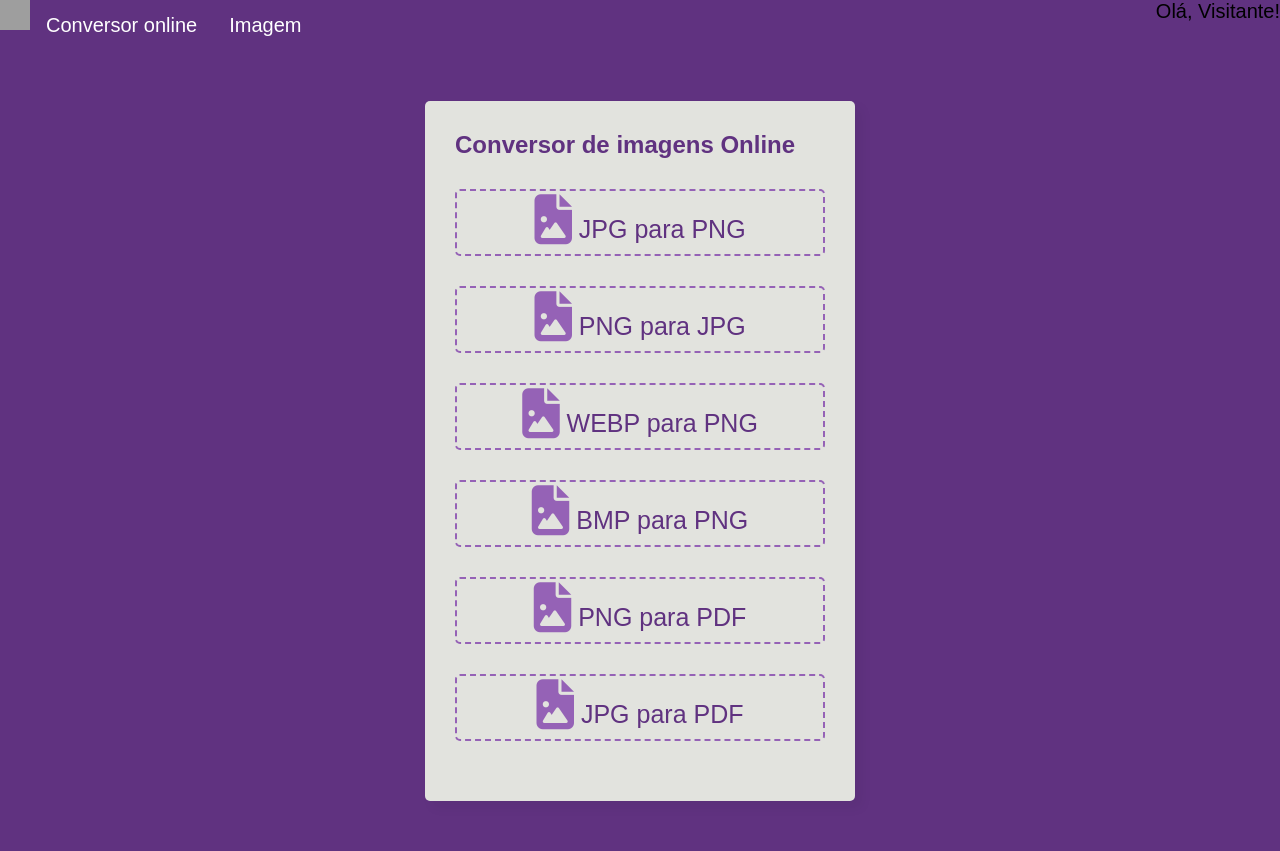
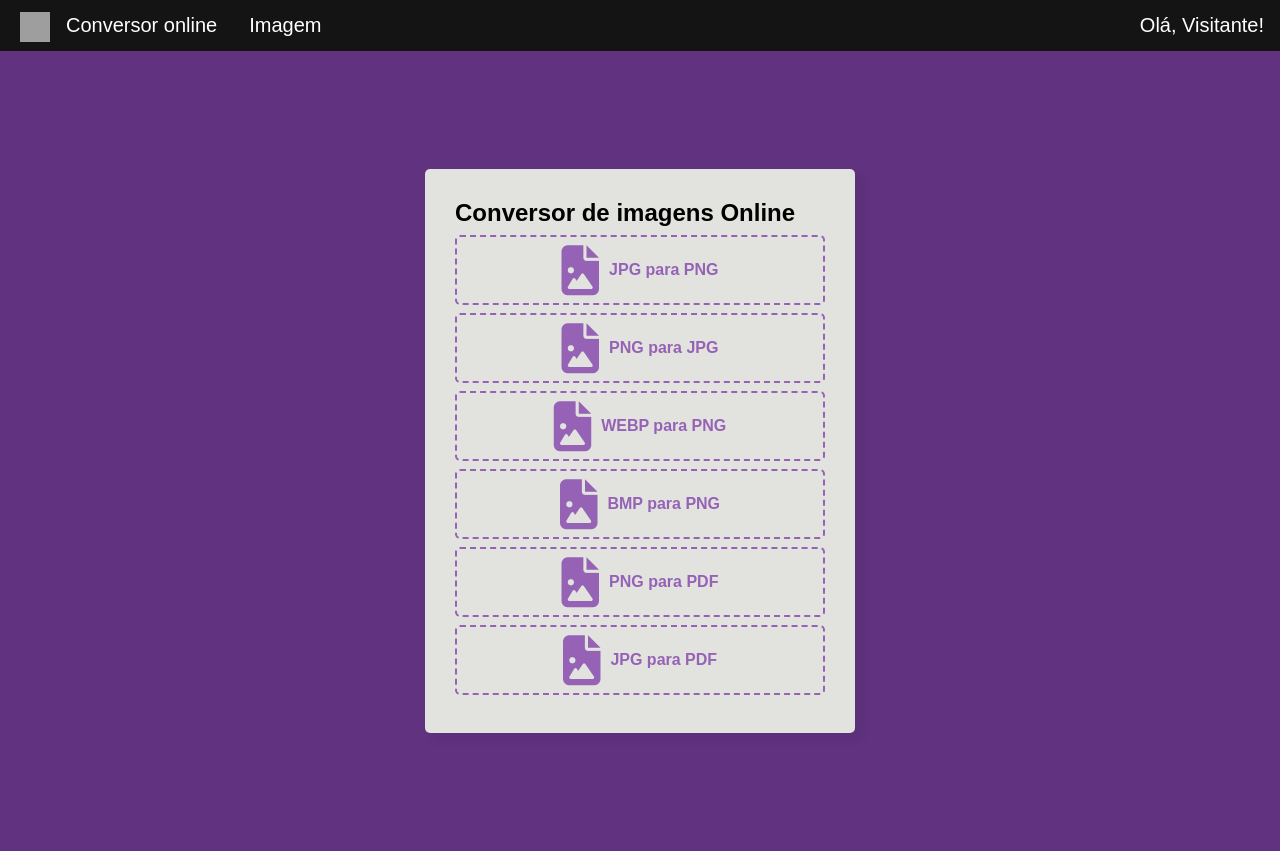
Before and after one commit to trabalhosfenix/Conversor-de-imagens, a Flask app: page / in a window 1280 px wide. Run offline with Flask 3, Linux system fonts and the light colour scheme; grey boxes are pictures that could not be loaded.

Commit message:
coreções do layout

```diff
--- a/static/style.css
+++ b/static/style.css
@@ -3,6 +3,7 @@
   padding: 0;
   box-sizing: border-box;
   font-family: sans-serif;
+  text-decoration: none;
 }
 
 .logo {
@@ -51,17 +52,36 @@ main {
   border: 2px dashed #9562b6;
 
 }
+a.file-input {
+  display: flex;
+  line-height: 50px;
+  gap: 10px;
+  font-weight: 600;
+  color: #9562b6;
+}
 
-#select-area :where(i, p) {
+.select-area.home :where(i, p), #select-area :where(i, p) {
   color: #9562b6;
   font-weight: bold;
 }
 
-#select-area i {
+.container i, #select-area i {
   font-size: 50px;
 }
 
-#select-area p {
+.select-area.home {
+  height: 70px;
+  display: flex;
+  cursor: pointer;
+  margin: 8px 0;
+  align-items: center;
+  justify-content: center;
+  flex-direction: column;
+  border-radius: 5px;
+  border: 2px dashed #9562b6;
+}
+
+.container p, #select-area p {
   margin-top: 15px;
   font-size: 16px;
 }
--- a/templates/index.html
+++ b/templates/index.html
@@ -8,190 +8,10 @@
     <title>Conversor</title>
     <link rel="stylesheet" href="https://cdnjs.cloudflare.com/ajax/libs/font-awesome/6.2.1/css/all.min.css">
     <style>
-        * {
-            margin: 0;
-            padding: 0;
-            box-sizing: border-box;
-            font-family: sans-serif;
-        }
 
-        main {
-            display: flex;
-            align-items: center;
-            justify-content: center;
-            min-height: 100vh;
-            background: #603280;
-        }
+    </style>
 
-        ::selection {
-            color: white;
-            background: #9562b6;
-
-        }
-
-        .container {
-            width: 430px;
-            background: #E2E3DE;
-            border-radius: 5px;
-            padding: 30px;
-            box-shadow: 7px 7px 12px rgba(0, 0, 0, 0.05);
-
-        }
-
-        .container header {
-            color: #603280;
-            font-size: 27px;
-            font-weight: 600;
-            text-align: center;
-        }
-
-        .container #select-area {
-            height: 67px;
-            display: flex;
-            cursor: pointer;
-            margin: 30px 0;
-            align-items: center;
-            justify-content: center;
-            flex-direction: column;
-            border-radius: 5px;
-            border: 2px dashed #9562b6;
-
-
-        }
-
-        #select-area :where(i, p) {
-            color: #9562b6;
-            font-weight: bold;
-        }
-
-        #select-area i {
-            font-size: 50px;
-        }
-
-        #select-area p {
-            margin-top: 15px;
-            font-size: 16px;
-        }
-
-        #select-area a {
-            color: #603280;
-            font-size: 25px;
-            text-decoration: none;
-            padding-bottom: 7px;
-        }
-
-        .container h2 {
-            color: #603280;
-
-        }
-
-        ul {
-            list-style-type: none;
-            margin: 0;
-            padding: 0;
-            overflow: hidden;
-            background-color: #603280;
-        }
-
-        li {
-            float: left;
-            font-size: 20px;
-        }
-
-        li a,
-        .dropbtn {
-            display: inline-block;
-            color: white;
-            text-align: center;
-            padding: 14px 16px;
-            text-decoration: none;
-        }
-
-        li a:hover,
-        .dropdown:hover .dropbtn {
-            background-color: #9562b6;
-        }
-
-        li.dropdown {
-            display: inline-block;
-        }
-
-        .dropdown-content {
-            display: none;
-            position: absolute;
-            background-color: #f9f9f9;
-            min-width: 160px;
-            box-shadow: 0px 8px 16px 0px rgba(0, 0, 0, 0.2);
-            z-index: 1;
-        }
-
-        .dropdown-content a {
-            color: black;
-            padding: 12px 16px;
-            text-decoration: none;
-            display: block;
-            text-align: left;
-        }
-
-        .dropdown-content a:hover {
-            background-color: #f1f1f1;
-        }
-
-        .dropdown:hover .dropdown-content {
-            display: block;
-        }
-
-
-
-
-
-
-
-
-
-        .text-div p {
-            padding-left: 50px;
-            padding-right: 50px;
-            padding-top: 5px;
-            padding-bottom: 5px;
-        }
-
-        .text-div h2 {
-            padding-left: 50px;
-            padding-right: 50px;
-            padding-top: 10px;
-            padding-bottom: 5px;
-            color: #603280;
-        }
-
-        .text-div a {
-            color: #603280;
-            font-size: 18px;
-            padding-left: 50px;
-            padding-right: 50px;
-        }
-
-
-        .footer {
-            padding-top: 10px;
-            background-color: #603280;
-            height: 55px;
-            text-align: center;
-        }
-
-        .footer a {
-            color: white;
-            text-decoration: none;
-
-            padding-right: 20px;
-        }
-
-        .footer p {
-            color: white;
-            padding-top: 5px;
-
-        }
-    </style>
+    <link rel="stylesheet" type="text/css" href="../static/style.css" />
 </head>
 
 <body>
--- a/templates/main_home.html
+++ b/templates/main_home.html
@@ -1,29 +1,29 @@
 <main>
     <div class="container">
         <h2>Conversor de imagens Online</h2>
-        <div id="select-area">
+        <div class="select-area home">
             <a href="/jpgtopng" class="file-input">
-                <i class="fas fa-file-image"></i> JPG para PNG</a>
+                <i class="fas fa-file-image"></i><span>JPG para PNG</span> </a>
         </div>
-        <div id="select-area">
+        <div class="select-area home">
             <a href="/pngtojpg" class="file-input">
-                <i class="fas fa-file-image"></i> PNG para JPG</a>
+                <i class="fas fa-file-image"></i><span> PNG para JPG</span></a>
         </div>
-        <div id="select-area">
+        <div class="select-area home">
             <a href="/webptopng" class="file-input">
                 <i class="fas fa-file-image"></i> WEBP para PNG</a>
         </div>
-        <div id="select-area">
+        <div class="select-area home">
             <a href="/bmptopng" class="file-input">
                 <i class="fas fa-file-image"></i> BMP para PNG</a>
         </div>
-        <div id="select-area">
+        <div class="select-area home">
 
             <a href="/pngtopdf" class="file-input">
                 <i class="fas fa-file-image"></i> PNG para PDF</a>
 
         </div>
-        <div id="select-area">
+        <div class="select-area home">
 
             <a href="/jpgtopdf" class="file-input">
                 <i class="fas fa-file-image"></i> JPG para PDF</a>
```
